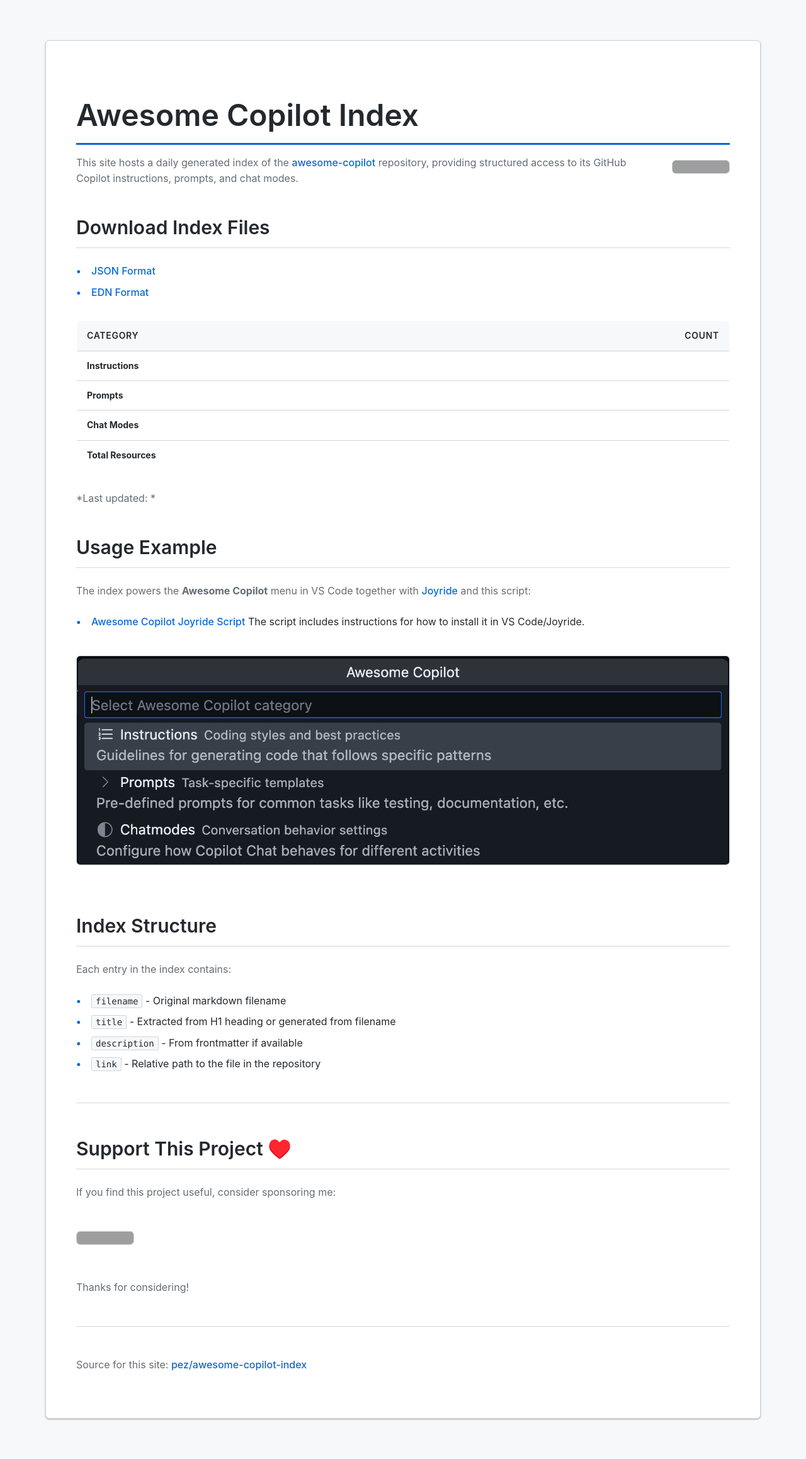
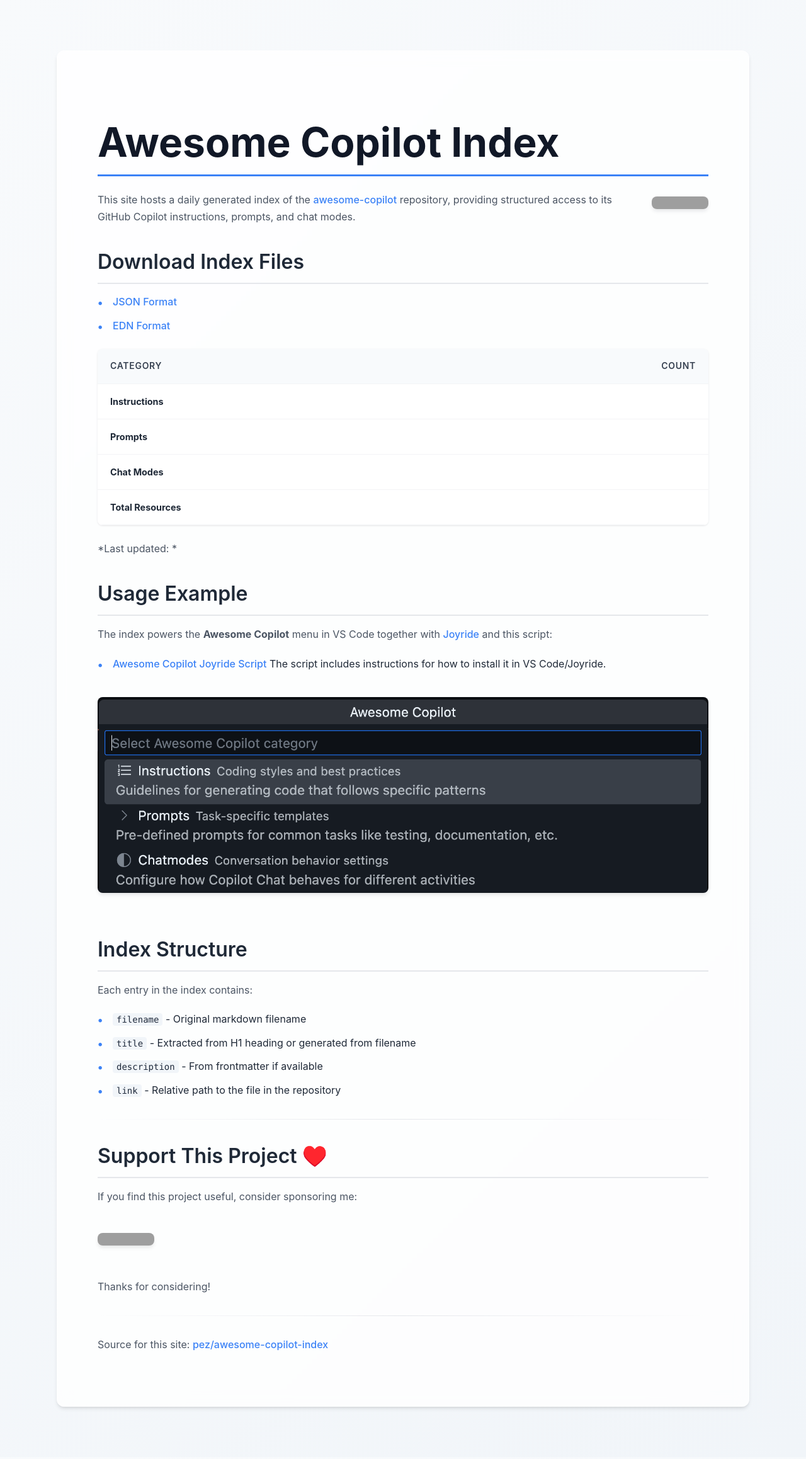
Before and after one commit to PEZ/awesome-copilot-index, a Jekyll site: the page built from site/index-template.md, in a window 1280 px wide. Shown: the whole page at 63% size. Built offline with Jekyll 4.4.1, drawn with Linux system fonts in a browser that asks for light colours; grey boxes are pictures that could not be loaded.

Commit message:
Less buys design

```diff
--- a/site/assets/css/style.css
+++ b/site/assets/css/style.css
@@ -1,4 +1,4 @@
-/* Modern CSS for Awesome Copilot Index - Clean Minimalist Theme */
+/* Modern CSS for Awesome Copilot Index - Mobile-First Fluid Design */
 
 /* Reset and base styles */
 * {
@@ -8,92 +8,96 @@
 body {
   font-family: -apple-system, BlinkMacSystemFont, 'Segoe UI', 'Roboto', 'Oxygen', 'Ubuntu', 'Cantarell', sans-serif;
   line-height: 1.6;
-  color: #24292f;
-  background: #f6f8fa;
+  color: #1f2937;
+  background: linear-gradient(135deg, #f8fafc 0%, #f1f5f9 100%);
   margin: 0;
-  padding: 0;
+  padding: 1rem;
   min-height: 100vh;
 }
 
 .container {
-  max-width: 1200px;
+  max-width: 1100px;
   margin: 0 auto;
-  padding: 2rem;
+  padding: 0;
 }
 
 main {
-  background: white;
-  border-radius: 6px;
-  border: 1px solid #d0d7de;
-  padding: 3rem;
-  margin: 2rem 0;
-  box-shadow: 0 1px 3px rgba(0, 0, 0, 0.12), 0 1px 2px rgba(0, 0, 0, 0.24);
+  background: rgba(255, 255, 255, 0.8);
+  backdrop-filter: blur(10px);
+  border-radius: 12px;
+  padding: 2rem;
+  margin: 1rem 0;
+  box-shadow: 0 4px 6px -1px rgba(0, 0, 0, 0.1), 0 2px 4px -1px rgba(0, 0, 0, 0.06);
+  border: 1px solid rgba(255, 255, 255, 0.2);
 }
 
-/* Typography */
+/* Typography - Mobile-first */
 h1 {
-  font-size: 3rem;
-  font-weight: 600;
-  color: #24292f;
-  margin-bottom: 1rem;
-  padding-bottom: 0.3rem;
-  border-bottom: 3px solid #0969da;
+  font-size: 2.5rem;
+  font-weight: 700;
+  color: #111827;
+  margin-bottom: 1.5rem;
+  padding-bottom: 0.75rem;
+  border-bottom: 3px solid #3b82f6;
+  line-height: 1.2;
 }
 
 h2 {
-  font-size: 1.875rem;
+  font-size: 1.75rem;
   font-weight: 600;
-  color: #24292f;
-  margin: 2.5rem 0 1.5rem 0;
-  border-bottom: 1px solid #d0d7de;
+  color: #1f2937;
+  margin: 2rem 0 1rem 0;
+  border-bottom: 2px solid #e5e7eb;
   padding-bottom: 0.5rem;
 }
 
 h3 {
-  font-size: 1.5rem;
+  font-size: 1.25rem;
   font-weight: 600;
-  color: #656d76;
-  margin: 2rem 0 1rem 0;
+  color: #374151;
+  margin: 1.5rem 0 0.75rem 0;
 }
 
 p {
   font-size: 1rem;
-  color: #656d76;
-  margin-bottom: 1.5rem;
+  color: #4b5563;
+  margin-bottom: 1.25rem;
+  line-height: 1.7;
 }
 
 /* Links */
 a {
-  color: #0969da;
+  color: #3b82f6;
   text-decoration: none;
   font-weight: 500;
-  transition: color 0.2s ease;
+  transition: all 0.2s ease;
 }
 
 a:hover {
-  color: #0550ae;
+  color: #1d4ed8;
   text-decoration: underline;
 }
 
-/* Tables */
+/* Tables - Mobile-friendly */
 table {
   width: 100%;
   border-collapse: collapse;
-  margin: 2rem 0;
-  border-radius: 6px;
+  margin: 1.5rem 0;
+  border-radius: 8px;
   overflow: hidden;
-  border: 1px solid #d0d7de;
+  background: white;
+  box-shadow: 0 1px 3px rgba(0, 0, 0, 0.1);
 }
 
 th, td {
-  padding: 12px 16px;
+  padding: 0.75rem;
   text-align: left;
-  border-bottom: 1px solid #d0d7de;
+  border-bottom: 1px solid #f3f4f6;
 }
 
 th {
-  background: #f6f8fa;
-  color: #24292f;
+  background: #f8fafc;
+  color: #374151;
   font-weight: 600;
   font-size: 0.875rem;
   text-transform: uppercase;
@@ -102,18 +106,19 @@ th {
 
 td {
   background: white;
-  font-size: 0.875rem;
+  font-size: 0.9rem;
+  color: #1f2937;
 }
 
 tr:hover td {
-  background: #f6f8fa;
+  background: #f9fafb;
 }
 
 /* Buttons and badges */
 .badge {
   display: inline-block;
   padding: 0.25rem 0.75rem;
-  background: #0969da;
+  background: #3b82f6;
   color: white;
   border-radius: 6px;
   font-size: 0.75rem;
@@ -121,110 +126,112 @@ tr:hover td {
   margin: 0.25rem;
 }
 
-/* Lists */
+/* Lists - Clean mobile-friendly */
 ul {
   list-style: none;
   padding: 0;
+  margin: 1rem 0;
 }
 
 li {
-  margin: 0.5rem 0;
-  padding-left: 1.5rem;
+  margin: 0.75rem 0;
+  padding-left: 1.25rem;
   position: relative;
+  line-height: 1.6;
 }
 
 li::before {
   content: "•";
   position: absolute;
   left: 0;
-  color: #0969da;
+  color: #3b82f6;
   font-weight: bold;
+  font-size: 1.1rem;
 }
 
-/* Code blocks */
+/* Code blocks - Modern and clean */
 pre {
-  background: #f6f8fa;
-  color: #24292f;
-  padding: 16px;
-  border-radius: 6px;
+  background: #1e293b;
+  color: #e2e8f0;
+  padding: 1rem;
+  border-radius: 8px;
   overflow-x: auto;
   margin: 1.5rem 0;
   font-size: 0.875rem;
-  border: 1px solid #d0d7de;
+  box-shadow: 0 4px 6px -1px rgba(0, 0, 0, 0.1);
 }
 
 code {
-  background: #f6f8fa;
-  color: #24292f;
+  background: #f1f5f9;
+  color: #1e293b;
   padding: 2px 6px;
-  border-radius: 3px;
+  border-radius: 4px;
   font-size: 0.875rem;
   font-family: 'SFMono-Regular', 'Monaco', 'Consolas', 'Liberation Mono', 'Courier New', monospace;
-  border: 1px solid #d0d7de;
 }
 
 pre code {
   background: transparent;
   color: inherit;
   padding: 0;
-  border: none;
 }
 
-/* Rouge syntax highlighting */
+/* Rouge syntax highlighting - Dark theme */
 .highlight {
-  background: #f6f8fa;
-  border-radius: 6px;
-  padding: 16px;
+  background: #1e293b;
+  border-radius: 8px;
+  padding: 1rem;
   margin: 1.5rem 0;
   overflow-x: auto;
-  border: 1px solid #d0d7de;
+  box-shadow: 0 4px 6px -1px rgba(0, 0, 0, 0.1);
 }
 
-.highlight .c { color: #6a737d; } /* Comment */
-.highlight .k { color: #d73a49; } /* Keyword */
-.highlight .s { color: #032f62; } /* String */
-.highlight .n { color: #24292f; } /* Name */
-.highlight .nf { color: #6f42c1; } /* Name.Function */
-.highlight .nc { color: #e36209; } /* Name.Class */
-.highlight .o { color: #d73a49; } /* Operator */
-.highlight .p { color: #24292f; } /* Punctuation */
-.highlight .m { color: #005cc5; } /* Number */
-.highlight .nb { color: #005cc5; } /* Name.Builtin */
-.highlight .bp { color: #005cc5; } /* Name.Builtin.Pseudo */
+.highlight .c { color: #94a3b8; } /* Comment */
+.highlight .k { color: #f472b6; } /* Keyword */
+.highlight .s { color: #34d399; } /* String */
+.highlight .n { color: #e2e8f0; } /* Name */
+.highlight .nf { color: #a78bfa; } /* Name.Function */
+.highlight .nc { color: #fbbf24; } /* Name.Class */
+.highlight .o { color: #f472b6; } /* Operator */
+.highlight .p { color: #e2e8f0; } /* Punctuation */
+.highlight .m { color: #60a5fa; } /* Number */
+.highlight .nb { color: #60a5fa; } /* Name.Builtin */
+.highlight .bp { color: #60a5fa; } /* Name.Builtin.Pseudo */
 
-/* Images */
+/* Images - Clean and responsive */
 img {
   max-width: 100%;
   height: auto;
-  border-radius: 6px;
-  border: 1px solid #d0d7de;
+  border-radius: 8px;
   margin: 1.5rem 0;
+  box-shadow: 0 4px 6px -1px rgba(0, 0, 0, 0.1);
 }
 
-/* GitHub Sponsors badge styling - Clean version */
+/* Sponsors section - Modern card style */
 .sponsors-section {
   text-align: center;
   padding: 2rem;
-  background: #f6f8fa;
-  border: 1px solid #d0d7de;
-  border-radius: 6px;
-  margin: 3rem 0;
+  background: rgba(255, 255, 255, 0.7);
+  backdrop-filter: blur(10px);
+  border-radius: 12px;
+  margin: 2rem 0;
+  box-shadow: 0 4px 6px -1px rgba(0, 0, 0, 0.1);
 }
 
 .sponsors-section h2 {
-  color: #24292f;
-  border-bottom: 1px solid #d0d7de;
+  color: #1f2937;
+  border-bottom: 2px solid #e5e7eb;
   margin-top: 0;
 }
 
 .sponsors-section p {
-  color: #656d76;
+  color: #4b5563;
   font-size: 1rem;
 }
 
 /* Special styling for the updated date */
 em {
-  color: #656d76;
+  color: #6b7280;
   font-style: italic;
   font-size: 0.875rem;
 }
@@ -233,75 +240,95 @@ em {
 hr {
   border: none;
   height: 1px;
-  background: #d0d7de;
-  margin: 3rem 0;
+  background: linear-gradient(90deg, transparent, #e5e7eb, transparent);
+  margin: 2rem 0;
 }
 
-/* Code textarea styling */
+/* Code textarea styling - Modern */
 textarea.code {
   width: 100%;
   min-height: 400px;
-  background: #f6f8fa;
-  color: #24292f;
-  border: 1px solid #d0d7de;
-  border-radius: 6px;
-  padding: 16px;
+  background: #1e293b;
+  color: #e2e8f0;
+  border: none;
+  border-radius: 8px;
+  padding: 1rem;
   font-family: 'SFMono-Regular', 'Monaco', 'Consolas', 'Liberation Mono', 'Courier New', monospace;
   font-size: 0.875rem;
-  line-height: 1.45;
+  line-height: 1.5;
   resize: vertical;
-  box-shadow: inset 0 1px 0 rgba(208, 215, 222, 0.2);
-  transition: border-color 0.2s ease, box-shadow 0.2s ease;
+  box-shadow: 0 4px 6px -1px rgba(0, 0, 0, 0.1);
+  transition: box-shadow 0.2s ease;
 }
 
 textarea.code:focus {
   outline: none;
-  border-color: #0969da;
-  box-shadow: 0 0 0 3px rgba(9, 105, 218, 0.1);
+  box-shadow: 0 0 0 3px rgba(59, 130, 246, 0.1), 0 4px 6px -1px rgba(0, 0, 0, 0.1);
 }
 
 textarea.code:hover {
-  border-color: #858f99;
+  box-shadow: 0 6px 12px -2px rgba(0, 0, 0, 0.15);
 }
 
-/* Responsive design */
-@media (max-width: 768px) {
-  .container {
-    padding: 1rem;
+/* Desktop improvements */
+@media (min-width: 768px) {
+  body {
+    padding: 2rem;
   }
 
   main {
-    padding: 1.5rem;
-    margin: 1rem 0;
+    padding: 3rem;
+    margin: 2rem 0;
   }
 
   h1 {
-    font-size: 2.5rem;
+    font-size: 3.5rem;
   }
 
   h2 {
+    font-size: 2rem;
+  }
+
+  h3 {
     font-size: 1.5rem;
   }
 
-  table {
-    font-size: 0.875rem;
+  th, td {
+    padding: 1rem 1.25rem;
   }
 
-  th, td {
-    padding: 0.75rem;
+  li {
+    padding-left: 1.5rem;
+  }
+}
+
+/* Large desktop */
+@media (min-width: 1024px) {
+  body {
+    padding: 3rem;
+  }
+
+  main {
+    padding: 4rem;
+  }
+
+  h1 {
+    font-size: 4rem;
   }
 }
 
 /* Animation for smooth loading */
 main {
-  animation: fadeIn 0.3s ease-out;
+  animation: fadeIn 0.5s ease-out;
 }
 
 @keyframes fadeIn {
   from {
     opacity: 0;
+    transform: translateY(10px);
   }
   to {
     opacity: 1;
+    transform: translateY(0);
   }
 }
```
